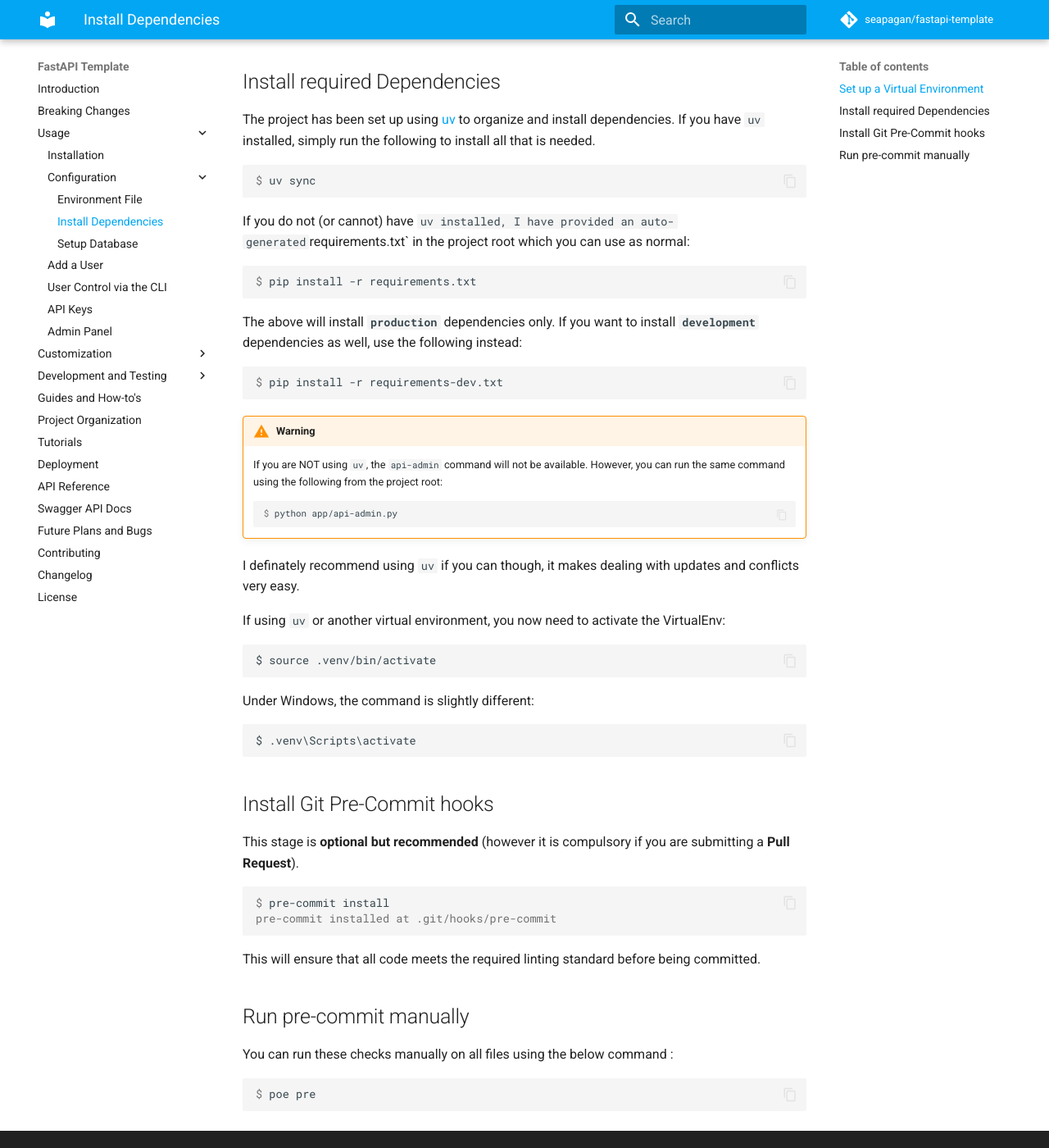
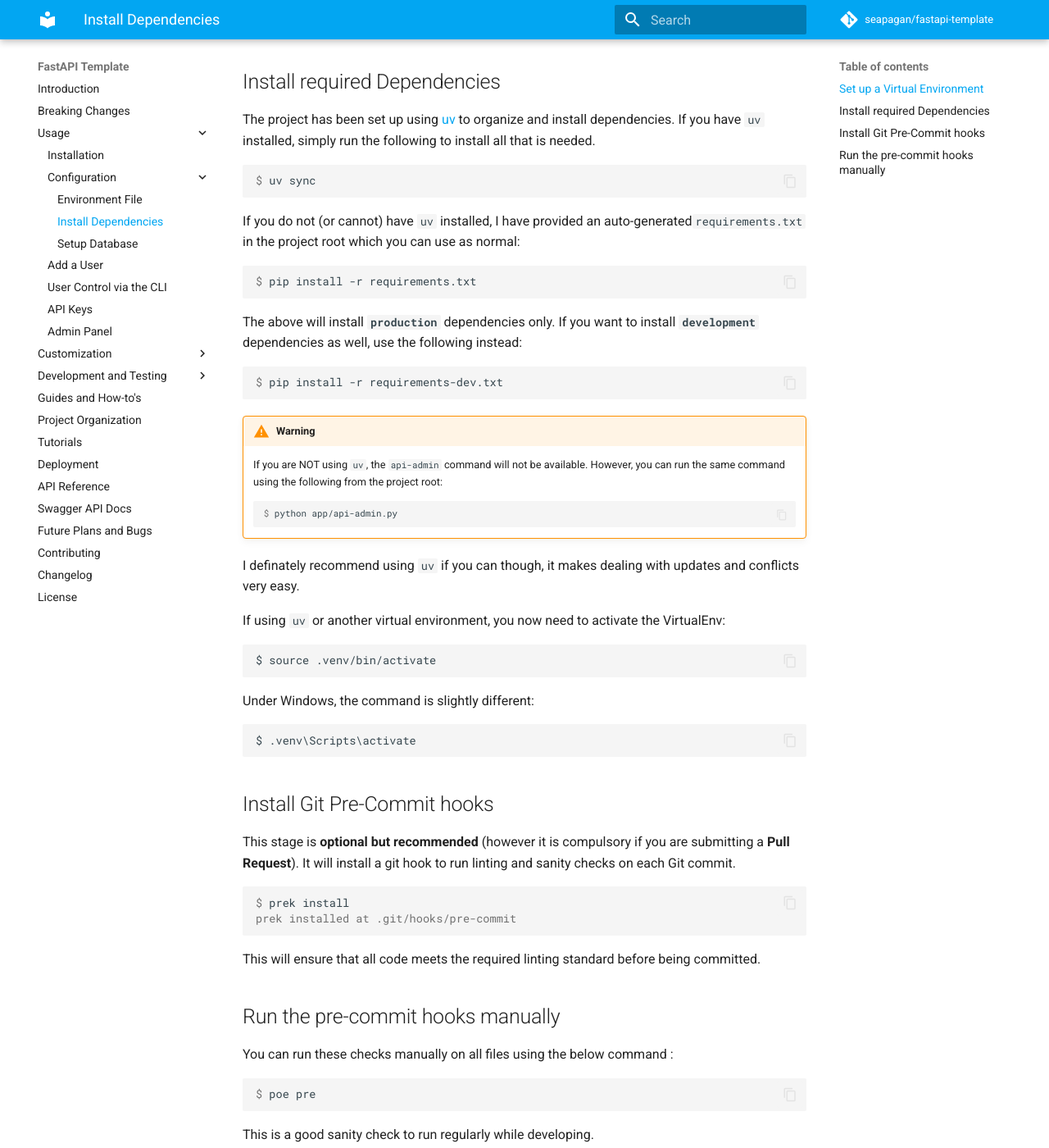
Before and after one commit to seapagan/fastapi-template, an MkDocs documentation site: the page built from docs/usage/configuration/setup.md, in a window 1280 px wide and 1400 px high, scrolled down 502 px. Shown: the whole window at 82% size. Built offline with MkDocs 1.6.1 and Material for MkDocs 9.7.7, drawn with Linux system fonts in a browser that asks for light colours; comment, search, counter and statistics services are not loaded.

Commit message:
Fix typos and enhance clarity in setup documentation
Signed-off-by: Grant Ramsay <seapagan@gmail.com>

````diff
--- a/docs/usage/configuration/setup.md
+++ b/docs/usage/configuration/setup.md
@@ -36,7 +36,7 @@
 $ uv sync
 ```
 
-If you do not (or cannot) have `uv installed, I have provided an
+If you do not (or cannot) have `uv` installed, I have provided an
 auto-generated`requirements.txt` in the project root which you can use as
 normal:
 
@@ -80,20 +80,23 @@
 ## Install Git Pre-Commit hooks
 
 This stage is **optional but recommended** (however it is compulsory if you are
-submitting a **Pull Request**).
+submitting a **Pull Request**). It will install a git hook to run linting and
+sanity checks on each Git commit.
 
 ```console
-$ pre-commit install
-pre-commit installed at .git/hooks/pre-commit
+$ prek install
+prek installed at .git/hooks/pre-commit
 ```
 
 This will ensure that all code meets the required linting standard before being
 committed.
 
-## Run pre-commit manually
+## Run the pre-commit hooks manually
 
 You can run these checks manually on all files using the below command :
 
 ```console
 $ poe pre
 ```
+
+This is a good sanity check to run regularly while developing.
````
